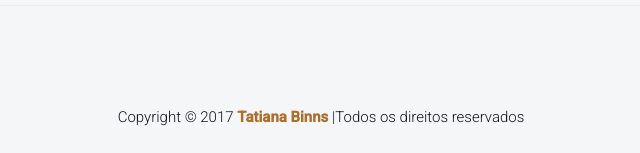
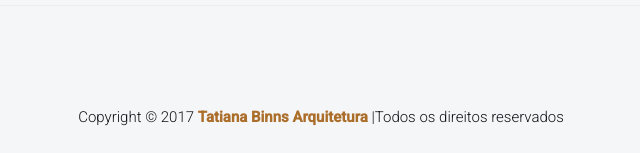
Before and after one commit to flavioanalistadesistema/tatianabins, a PHP site: page /blog in a window 1280 px wide. Shown: the part 1587-1740 px from the top of the page, without its empty margins (319-959 px from the left). Run offline with PHP 8.4, Linux system fonts and the light colour scheme; some libraries are stand-ins or nearby versions; some web fonts are replaced.

Commit message:
Refactore rodape

```diff
--- a/blog/php/rodape.php
+++ b/blog/php/rodape.php
@@ -1,7 +1,7 @@
 <footer class="nk-footer">
             <div class="nk-footer-cont">
                     <div class="text-center">
-                        <p>Copyright © 2017 <a href="#"><strong>Tatiana Binns</strong></a> |Todos os direitos reservados</p>
+                        <p>Copyright © 2017 <a href="#"><strong>Tatiana Binns Arquitetura</strong></a> |Todos os direitos reservados</p>
                     </div>
                 </div>
             </div>
--- a/portifolio/php/rodape.php
+++ b/portifolio/php/rodape.php
@@ -1,7 +1,7 @@
 <footer class="nk-footer">
             <div class="nk-footer-cont">
                     <div class="text-center">
-                        <p>Copyright © 2017 <a href="#"><strong>Tatiana Binns</strong></a> |Todos os direitos reservados</p>
+                        <p>Copyright © 2017 <a href="#"><strong>Tatiana Binns Arquitetura</strong></a> |Todos os direitos reservados</p>
                     </div>
                 </div>
             </div>
```
